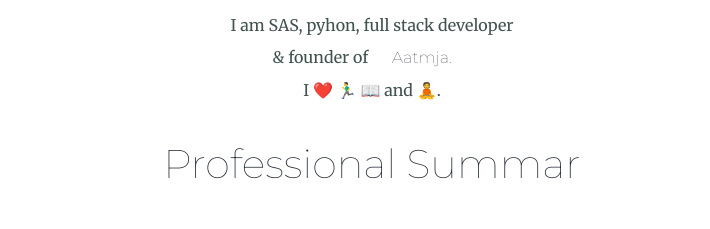
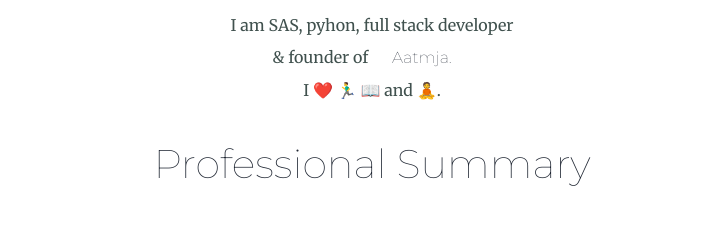
Before and after one commit to pboora/cv, a plain HTML site: page index.html in a window 1280 px wide. Shown: the part 880-1109 px from the top of the page, without its empty margins (268-978 px from the left). Drawn offline with Linux system fonts and the light colour scheme; a web font is replaced by a local one.

Commit message:
Final cv

```diff
--- a/index.html
+++ b/index.html
@@ -31,7 +31,7 @@
       <h2> Namaste.</h2>
       <p>I am SAS, pyhon, full stack developer <br>& founder of <a class="aatmja" href="https://www.aatmja.com/">Aatmja.</a> <br> I ❤️ 🏃‍♂️  📖   and  🧘. </p>
     </div>
-    <h2>Professional Summar</h2>
+    <h2>Professional Summary</h2>
     <p class="summary"><b>Currently having 15.4 years of experience as Tech Lead with experience of banking domain</b>
       <br>Cloud Experience in using services like AWS IAM, S3, EC2, Lambda, CF, Route 53 and Dynamo DB
       <br>Migratinging the legacy applications with big team on latest platform using Hadoop, Python, Hive, Shell Scripting, Impala, C++ and No sql db.
```
